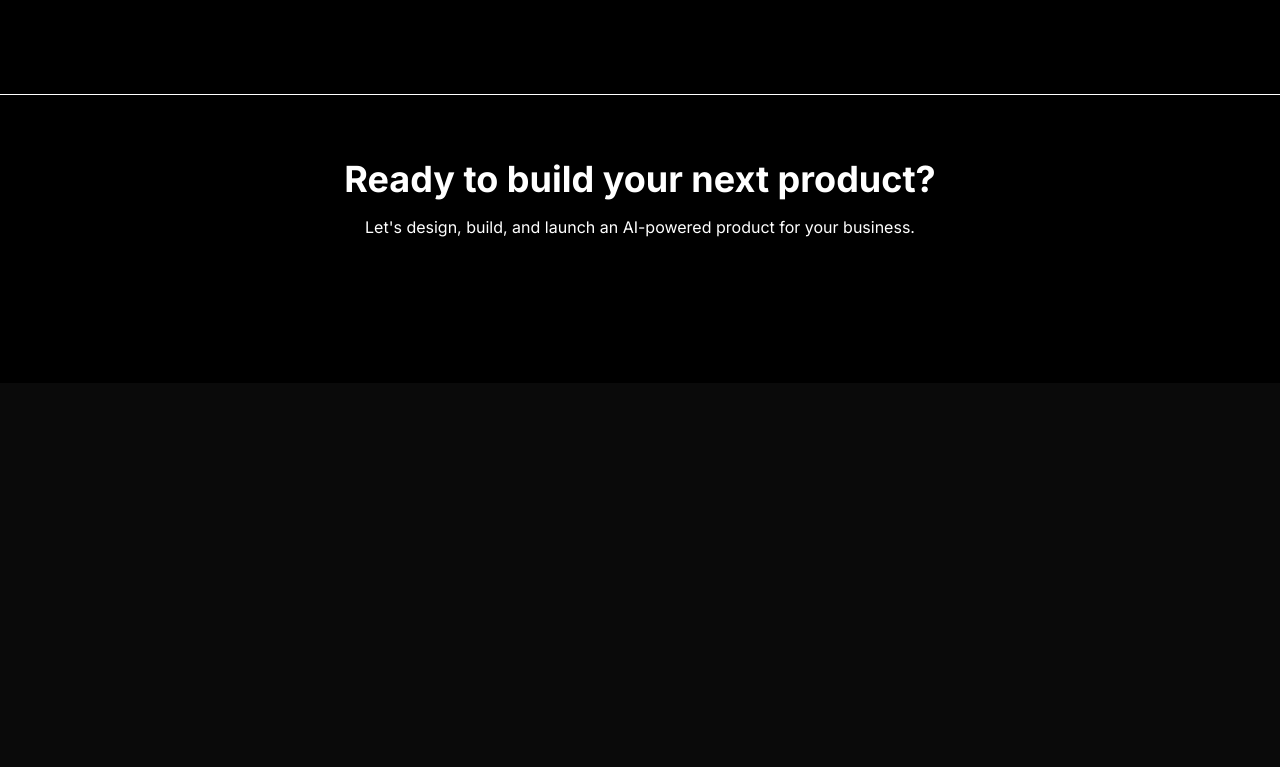
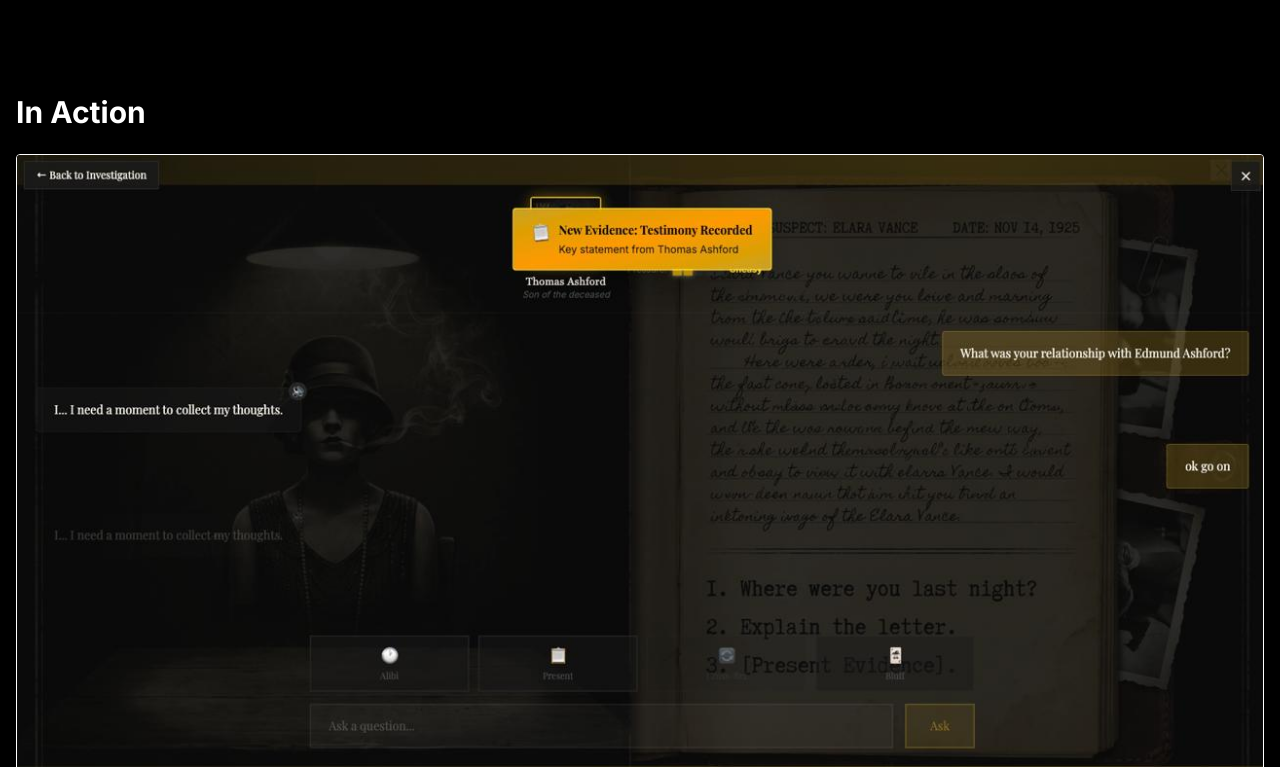
Before and after one commit to joeygrant55/slateworks-site, a Next.js app: page /work/all-suspects in a window 1280 px wide. Shown: the part 1673-2440 px from the top of the page. Before the commit the page ends 2056 px from the top, so only its background shows below. Built offline with nearby package versions, Linux system fonts and the light colour scheme.

Commit message:
Add gallery section + All Suspects gameplay screenshot

```diff
--- a/app/work/all-suspects/page.tsx
+++ b/app/work/all-suspects/page.tsx
@@ -32,6 +32,9 @@ export default function AllSuspectsCaseStudyPage() {
         heroImage: "/images/allsuspects-hero.jpg",
         heroOverlayClassName:
           "bg-gradient-to-br from-black/90 via-zinc-950/85 to-zinc-900/70",
+        galleryImages: [
+          { src: "/images/allsuspects-gameplay.jpg", caption: "AI-powered suspect interrogation — each character responds dynamically using Claude's agent SDK" },
+        ],
       }}
     />
   );
--- a/components/work/case-study-page.tsx
+++ b/components/work/case-study-page.tsx
@@ -19,6 +19,7 @@ interface CaseStudyData {
   price?: string;
   heroImage: string;
   heroOverlayClassName: string;
+  galleryImages?: { src: string; caption: string }[];
 }
 
 interface CaseStudyPageProps {
@@ -182,6 +183,29 @@ export default function CaseStudyPage({ data }: CaseStudyPageProps) {
         </motion.div>
       </section>
 
+      {data.galleryImages && data.galleryImages.length > 0 && (
+        <section className="container mx-auto px-4 pb-20 md:pb-24">
+          <motion.div
+            initial={{ opacity: 0, y: 20 }}
+            whileInView={{ opacity: 1, y: 0 }}
+            viewport={{ once: true, amount: 0.2 }}
+            transition={{ duration: 0.5 }}
+          >
+            <h2 className="mb-6 text-2xl font-bold md:text-3xl">In Action</h2>
+            <div className="grid gap-6 md:grid-cols-1">
+              {data.galleryImages.map((img, i) => (
+                <div key={i} className="overflow-hidden rounded-sm border border-neutral/10">
+                  <img src={img.src} alt={img.caption} className="w-full object-cover" />
+                  {img.caption && (
+                    <p className="bg-neutral-darker px-4 py-3 text-sm text-neutral-dark">{img.caption}</p>
+                  )}
+                </div>
+              ))}
+            </div>
+          </motion.div>
+        </section>
+      )}
+
       <section className="border-t border-neutral/10 bg-neutral-darker/40 py-16">
         <div className="container mx-auto px-4 text-center">
           <motion.h2
```
Also changed, not shown: public/images/allsuspects-gameplay.jpg (added).
